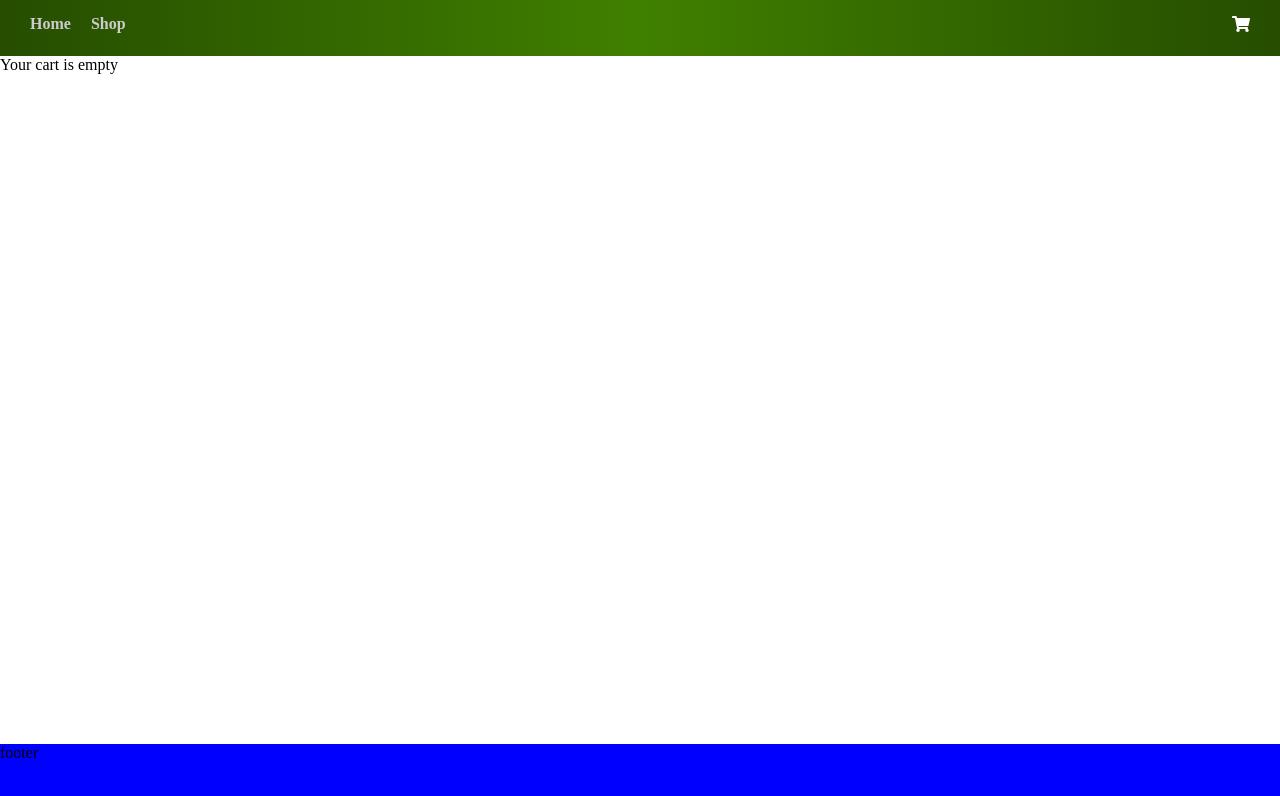
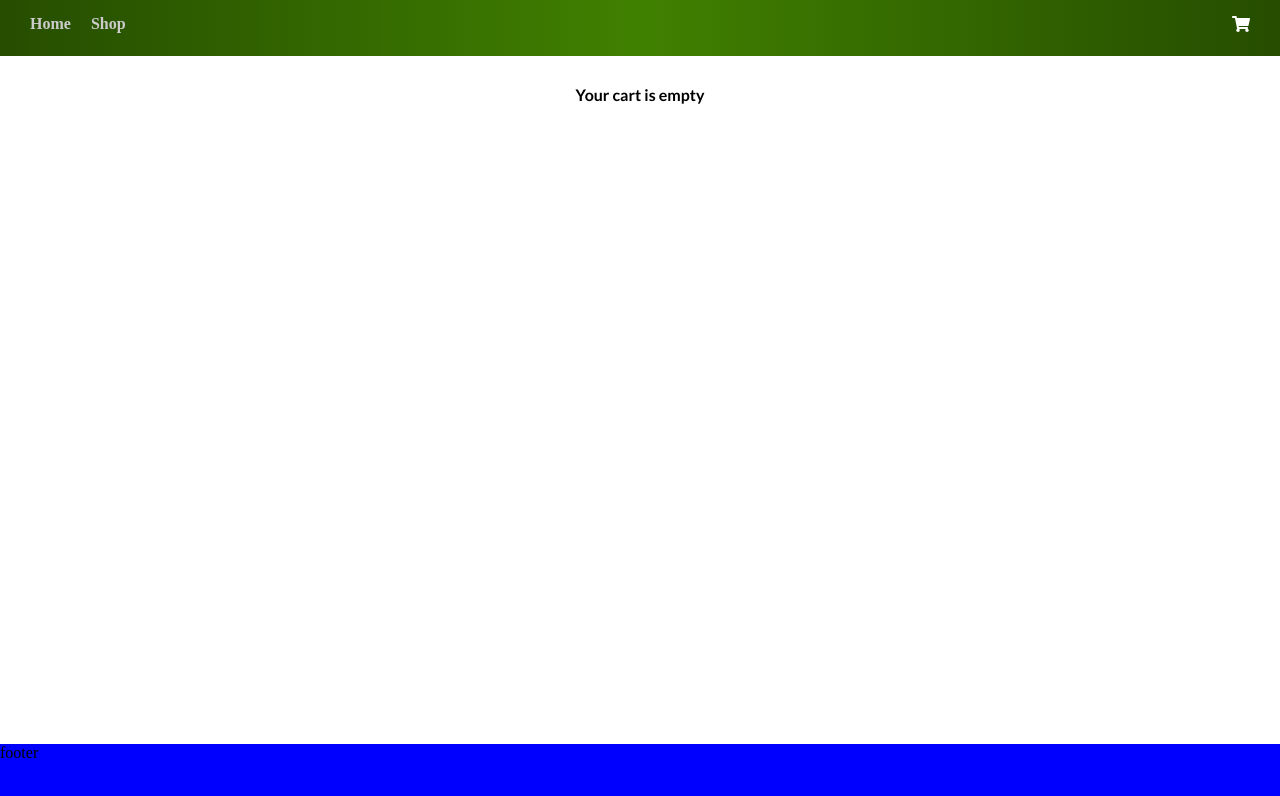
Before and after one commit to DenicaRuseva/capstone, a React (Create React App) app: page /cart in a window 1280 px wide. Shown: the top 796 px of the page. Built offline with nearby package versions, Linux system fonts and the light colour scheme; no server answers; a web font is replaced by a local one.

Commit message:
stiling cart form

```diff
--- a/public/index.html
+++ b/public/index.html
@@ -24,6 +24,7 @@
     -->
     <!-- <link href="https://fonts.googleapis.com/css?family=Aldrich" rel="stylesheet"> -->
     <link href="https://fonts.googleapis.com/css?family=Barlow+Semi+Condensed:400,400i,700,700i|Chivo:400,700|Exo+2:400,700" rel="stylesheet">
+    <link href="https://fonts.googleapis.com/css?family=Lato:400,400i,700,700i" rel="stylesheet">
     <title>React App</title>
   </head>
   <body>
--- a/src/components/Cart/Cart.css
+++ b/src/components/Cart/Cart.css
@@ -1,7 +1,19 @@
 .cart {
+    position: relative;
     display: inline-block;
     width: 100%;
     padding: 2px;
+    font-family: 'Lato', sans-serif;
+}
+
+.cart-empty {
+    position: relative;
+    display: inline-block;
+    left: 50%;
+    transform: translateX(-50%);
+    margin-top: 30px;
+    font-family: 'Lato', sans-serif;
+    font-weight: bold;
 }
 
 @media only screen and (min-width: 600px){
--- a/src/components/Cart/Cart.js
+++ b/src/components/Cart/Cart.js
@@ -151,7 +151,7 @@ class Cart extends Component {
                         inputChanged={this.inputChangedHandler}
                         makeOrder={this.props.makeOrder}/>
                 </div>
-              ) : <div>Your cart is empty</div>
+              ) : <div className='cart-empty'>Your cart is empty</div>
 
         return (
             <WithoutRootDiv>
--- a/src/components/Cart/Form/Form.css
+++ b/src/components/Cart/Form/Form.css
@@ -8,6 +8,24 @@
     box-sizing: border-box;
 }
 
+.order-button {
+    padding: 5px 10px;
+    border-radius: 3px;
+    outline: none;
+    border: #808080;
+    background-color: #b3b3b3;
+    color: white;
+    cursor: pointer;
+}
+
+.order-button:hover {
+    background-color: #999999;
+}
+
+.order-button:active {
+    background-color: #e6e6e6;
+}
+
 @media (min-width: 600px) {
     .form {
         width: 500px;
--- a/src/components/Cart/Form/Form.js
+++ b/src/components/Cart/Form/Form.js
@@ -29,7 +29,7 @@ class Form extends Component {
                         label={formElement.config.label}
                         />
                 ))}
-                <button>ORDER</button>
+                <button type='submit' className='order-button'>ORDER</button>
             </form>
         );
         return (
```
